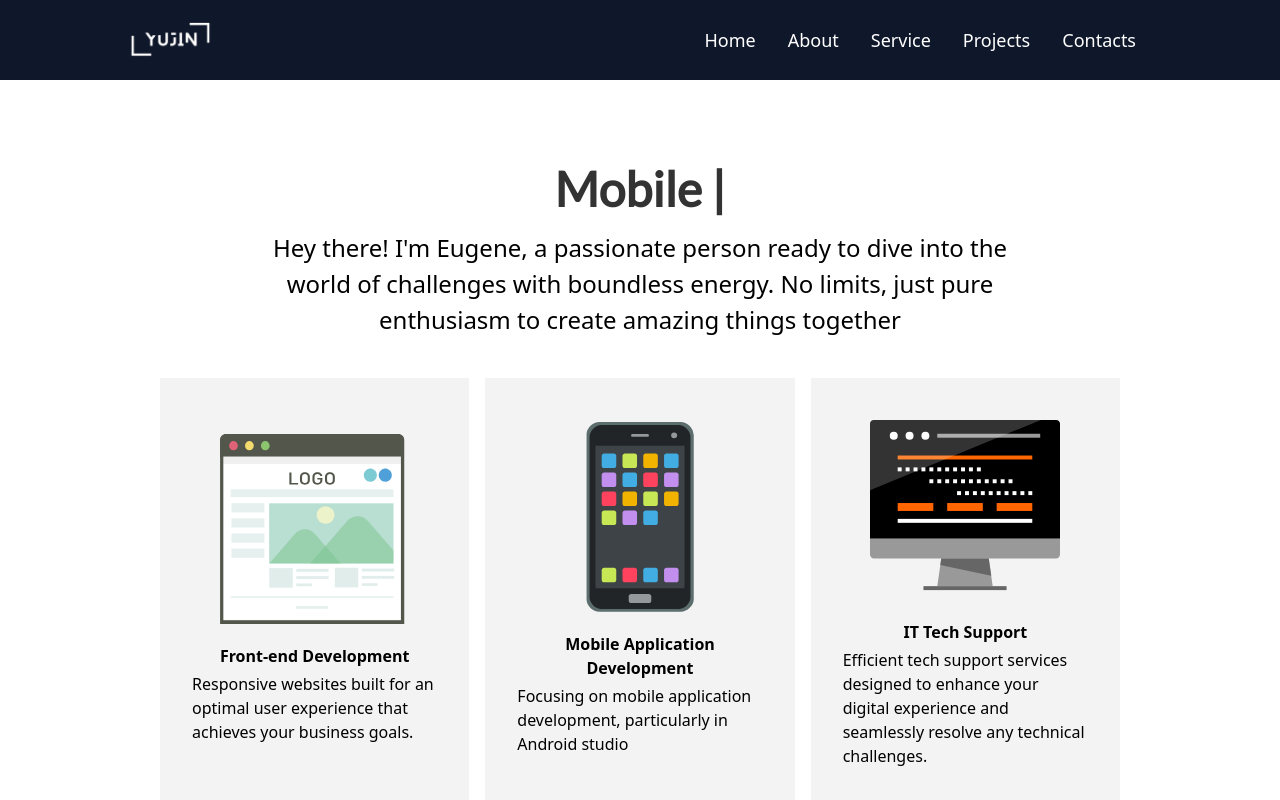
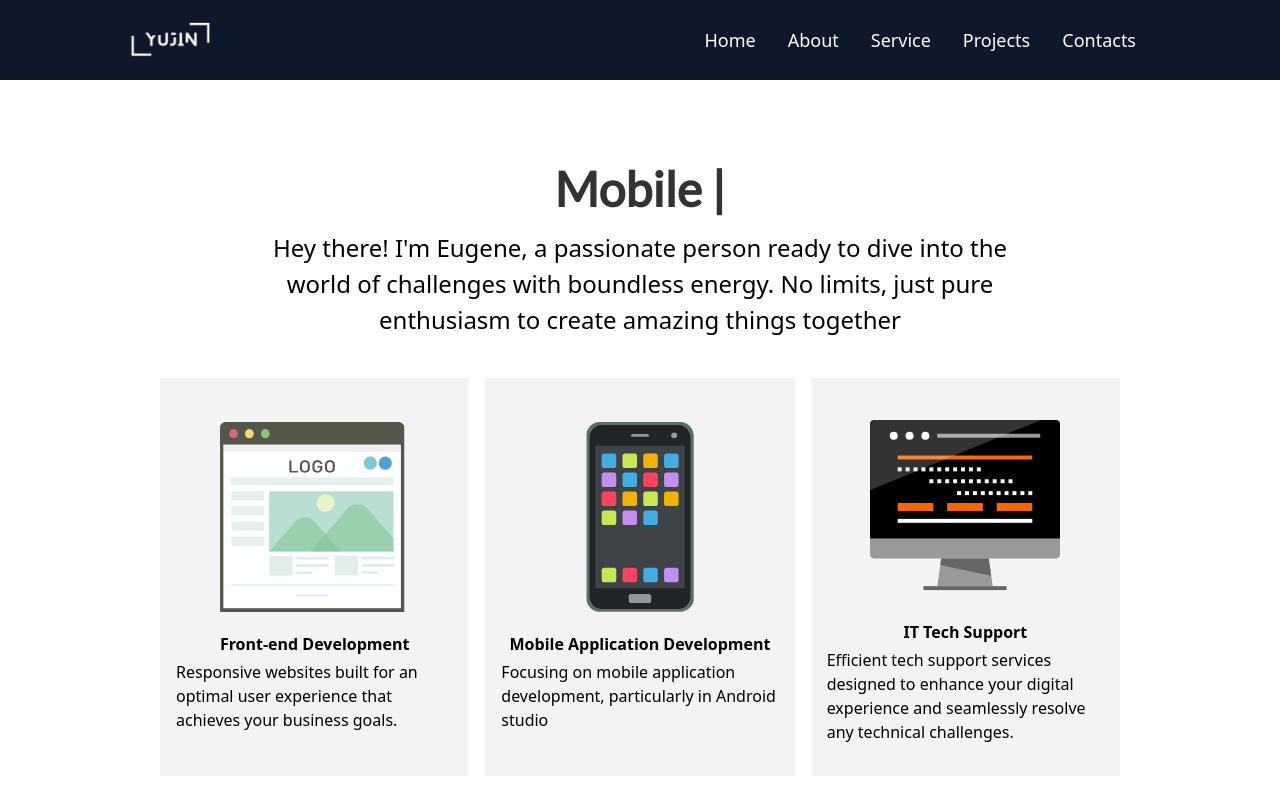
Before and after one commit to patrickeugenesacueza/Yujin-Portfolio, a React (Vite) app in the folder portfolio/: page / in a window 1280 px wide. Shown: the top 800 px of the page. Built offline with nearby package versions, Linux system fonts and the light colour scheme.

Commit message:
Update: Footer.jsx

```diff
--- a/portfolio/src/Components/Footer.jsx
+++ b/portfolio/src/Components/Footer.jsx
@@ -1,24 +1,44 @@
 import React from "react";
+import TestimonialClarise from "../assets/testimonialClarise.jpg";
 
-export default function Footer(){
-    return(
-        <>
-            <div className="w-full h-[60vh] bg-red-900 block md:flex lg:flex xl:flex 2xl:flex">
-                <div className="flex bg-red-500 h-full w-1/2">
-                    <div>
+import { FontAwesomeIcon } from "@fortawesome/react-fontawesome";
+import { faChevronRight } from "@fortawesome/free-solid-svg-icons";
 
-                    </div>
-                    <div>
+export default function Footer() {
+  return (
+    <>
+      <div className="w-full h-[80vh] md:h-[60vh] bg-[#282424] md:flex lg:flex xl:flex 2xl:flex mt-[2em] p-[2em] text-[#fff]">
+        <div className="  h-1/2 md:h-full lg:h-full xl:h-full 2xl:h-full w-full md:w-1/2 lg:w-1/2 xl:w-1/2 2xl:w-1/2">
+          <div className="flex">
+            <div className="w-[22h] h-full mr-3">
+              <img src={TestimonialClarise} className="w-[20vh] h-[20vh]" />
+            </div>
+            <div className="w-[78vh] h-full">
+              <p className="text-left font-light text-[1.2rem]">
+                I am a Front-end Developer with 12 years commercial experience,
+                author of CSS3 Foundations, and graduate of Internet Technology.
+                I create successful websites that are fast, easy to use, and
+                built with best practices.
+              </p>
+            </div>
+          </div>
 
-                    </div>
-                </div>
-                <div className=" bg-red-900 h-full w-1/4">
-
-                </div>
-                <div className=" bg-red-200 h-full w-1/4">
-
-                </div>
+          <div className="mt-6">
+            <h1>Aspiring Successful IT </h1>
+            <div className="flex items-center cursor-pointer">
+              <p className="font-bold text-[1em]">
+                AVAILABLE APRIL 2024. HIRE NOW
+              </p>
+              <FontAwesomeIcon
+                icon={faChevronRight}
+                className="ml-2 "
+              />
             </div>
-        </>
-    )
+          </div>
+        </div>
+        <div className=" bg-red-800  h-1/2 md:h-full lg:h-full xl:h-full 2xl:h-full w-1/2 md:w-1/4 lg:w-1/4 xl:w-1/4 2xl:w-1/4"></div>
+        <div className=" bg-red-200 h-full w-1/4 hidden md:block"></div>
+      </div>
+    </>
+  );
 }
--- a/portfolio/src/Pages/HeroSection.jsx
+++ b/portfolio/src/Pages/HeroSection.jsx
@@ -51,17 +51,17 @@ const HeroSection = () => {
         </div>
       </div>
       {/* grid box */}
-      <div class="grid grid-cols-1 sm:grid-cols-2 md:grid-cols-3 lg:grid-cols-3 xl:grid-cols-3 gap-4 mt-10 px-10 sm:px-10 md:px-10 lg:px-[10em] xl:px-[10em]">
+      <div class="grid grid-cols-1 sm:grid-cols-2 md:grid-cols-3 lg:grid-cols-3 xl:grid-cols-3 gap-4 mt-10 px-4 sm:px-10 md:px-10 lg:px-[10em] xl:px-[10em]">
         {/* 1st container */}
-        <div className="bg-[#F3F3F3] py-[2em] sm:py-[8em] md:py-[10em] lg:py-[10em] xl:py-[2em] flex items-center justify-center text-center">
-          <div className="flex text-left md:block md:text-center lg:block lg:text-center xl:block xl:text-center 2xl:block 2xl:text-center">
+        <div className="bg-[#F3F3F3] py-8 sm:py-10 md:py-10 lg:py-10 xl:py-8 flex items-center justify-center text-center">
+          <div className="flex flex-col items-center sm:text-left lg:text-center xl:text-center 2xl:text-center">
             <img
               src={FrontEndLogo}
               height={80}
               width={190}
               className="mx-auto"
             />
-            <div className="mt-5 px-[2em]">
+            <div className="mt-5 px-4 sm:px-0 md:px-4">
               <h1 className="font-[700] mb-1">Front-end Development</h1>
               <p className="text-left">
                 Responsive websites built for an optimal user experience that
@@ -72,10 +72,10 @@ const HeroSection = () => {
         </div>
 
         {/* 2nd container */}
-        <div className="bg-[#F3F3F3] py-[2em] sm:py-[8em] md:py-[10em] lg:py-[10em] xl:py-[2em] flex items-center justify-center text-center">
-          <div className="flex text-left md:block md:text-center lg:block lg:text-center xl:block xl:text-center 2xl:block 2xl:text-center">
+        <div className="bg-[#F3F3F3] py-8 sm:py-10 md:py-10 lg:py-10 xl:py-8 flex items-center justify-center text-center">
+          <div className="flex flex-col items-center sm:text-left lg:text-center xl:text-center 2xl:text-center">
             <img src={MobileLogo} height={80} width={190} className="mx-auto" />
-            <div className="mt-5 px-[2em]">
+            <div className="mt-5 px-4 sm:px-0 md:px-4">
               <h1 className="font-[700] mb-1">
                 Mobile Application Development
               </h1>
@@ -88,15 +88,15 @@ const HeroSection = () => {
         </div>
 
         {/* 3rd container */}
-        <div className="bg-[#F3F3F3] py-[2em] sm:py-[8em] md:py-[10em] lg:py-[10em] xl:py-[2em] flex items-center justify-center text-center">
-          <div className="flex text-left md:block md:text-center lg:block lg:text-center xl:block xl:text-center 2xl:block 2xl:text-center">
+        <div className="bg-[#F3F3F3] py-8 sm:py-10 md:py-10 lg:py-10 xl:py-8 flex items-center justify-center text-center">
+          <div className="flex flex-col items-center sm:text-left lg:text-center xl:text-center 2xl:text-center">
             <img
               src={TechSuppLogo}
               height={80}
               width={190}
               className="mx-auto"
             />
-            <div className="mt-5 px-[2em]">
+            <div className="mt-5 px-4 sm:px-0 md:px-4">
               <h1 className="font-[700] mb-1">IT Tech Support</h1>
               <p className="text-left">
                 Efficient tech support services designed to enhance your digital
@@ -106,6 +106,7 @@ const HeroSection = () => {
           </div>
         </div>
       </div>
+
       <hr className=" mt-[8em] mx-[2em] md:mx-[4em] lg:mx-[5em] 2xl:mx-[5em]" />
       <div className="mt-[2em]">
         <h2 className="text-center text-[2.5em] font-[900] text-[#333]">
@@ -234,7 +235,9 @@ const HeroSection = () => {
                     alt={`image ${index}`}
                     className="h-20 mx-auto bg-red-600 rounded-full "
                   />
-                  <h4 className="uppercase text-xl font-bold mt-2">{item.name}</h4>
+                  <h4 className="uppercase text-xl font-bold mt-2">
+                    {item.name}
+                  </h4>
                   <p className="text-md leading-7 my-3 font-light">
                     {item.description}
                   </p>
@@ -244,9 +247,8 @@ const HeroSection = () => {
           </div>
         </div>
       </div>
-      <Footer/>
+      <Footer />
     </section>
-
   );
 };
 
```
